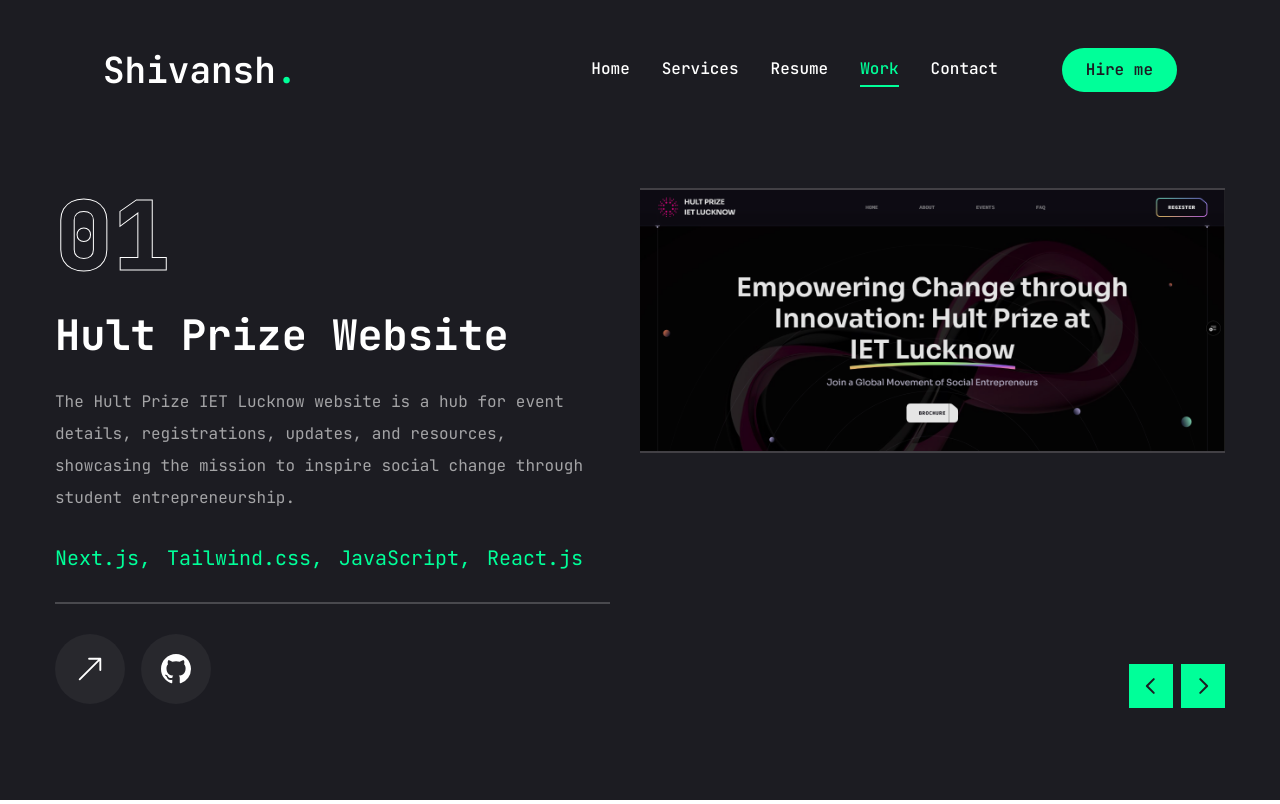
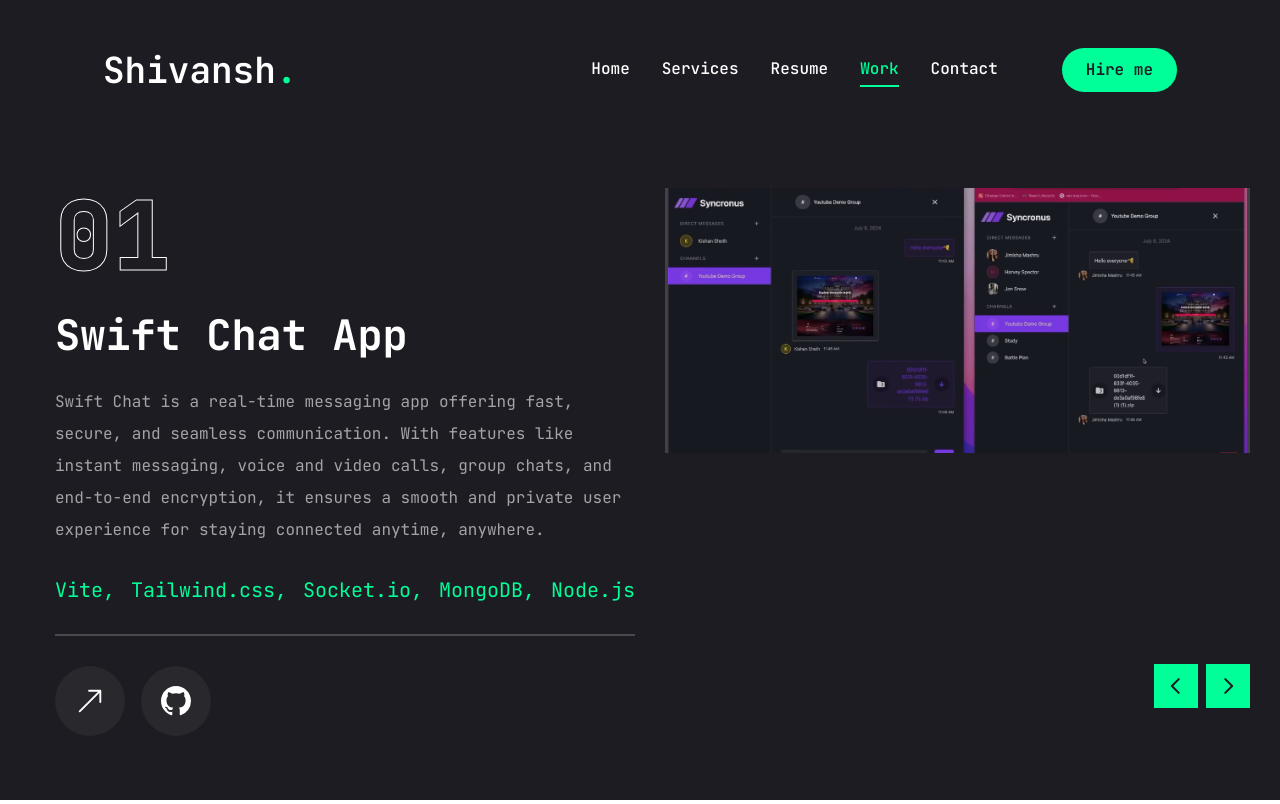
Before and after one commit to ShivanshKaushik007/Shivansh, a Next.js app: page /work in a window 1280 px wide. Built offline with nearby package versions, Linux system fonts and the light colour scheme.

Commit message:
project links updates

```diff
--- a/app/services/page.jsx
+++ b/app/services/page.jsx
@@ -26,9 +26,9 @@ const services = [
   },
   {
     num: "04",
-    title: "Logo Design",
+    title: "Graphic Design",
     description:
-      "Although I don't have much experience in this field but have designed some logos and love to do it.",
+      "Although I don't have much experience in this field but have designed some graphics and love to do it.",
     href: "/contact",
   },
 ];
--- a/app/work/page.jsx
+++ b/app/work/page.jsx
@@ -22,7 +22,57 @@ import WorkSliderBtns from "@/components/ui/WorkSliderBtns";
 const projects = [
   {
     num: "01",
-    category: "Hult Prize Website",
+    category: "Swift Chat App",
+    title: "project 1",
+    desription:
+      " Swift Chat is a real-time messaging app offering fast, secure, and seamless communication. With features like instant messaging, voice and video calls, group chats, and end-to-end encryption, it ensures a smooth and private user experience for staying connected anytime, anywhere. ",
+    stack: [
+      { name: "Vite" },
+      { name: "Tailwind.css" },
+      { name: "Socket.io" },
+      { name: "MongoDB" },
+      { name: "Node.js" },
+    ],
+    image: "/assets/thumb3.png",
+    live: "https://swift-qko3.onrender.com/",
+    github: "https://github.com/ShivanshKaushik007/swift",
+  },
+  {
+    num: "02",
+    category: "LiveNote",
+    title: "project 2",
+    desription:
+      " LiveNote is a real-time collaborative note-taking application inspired by Google Docs. It enables multiple users to create, edit, and share documents simultaneously with smooth, real-time updates.",
+    stack: [
+      { name: "Next.js" },
+      { name: "TypeScript" },
+      { name: "Tailwind.css" },
+      { name: "Clerk" },
+      { name: "ShadCN UI" },
+      { name: "LibeBlocks" },
+    ],
+    image: "/assets/thumb3.png",
+    live: "https://livenote-tau.vercel.app/",
+    github: "https://github.com/ShivanshKaushik007/livenote",
+  },
+  {
+    num: "03",
+    category: "FinEasy",
+    title: "project 2",
+    desription:
+      "FinEasy is a user-friendly financial management app designed to simplify budgeting, track expenses, and manage savings. It offers intuitive tools like automated expense categorization, personalized budget recommendations, and visual insights, empowering users to achieve their financial goals effortlessly. ",
+    stack: [
+      { name: "Next.js" },
+      { name: "Tailwind.css" },
+      { name: "Node.js" },
+    ],
+    image: "/assets/thumb2.png",
+    live: "https://fin-easy.vercel.app/",
+    github: "https://github.com/ShivanshKaushik007/FinEasy",
+  },
+  {
+    num: "04",
+    category: "Hult Prize IET LKO",
     title: "project 1",
     desription:
       " The Hult Prize IET Lucknow website is a hub for event details, registrations, updates, and resources, showcasing the mission to inspire social change through student entrepreneurship.",
@@ -34,39 +84,22 @@ const projects = [
     ],
     image: "/assets/thumb1.png",
     live: "https://hult-iet-lko.vercel.app/",
-    github: "https://github.com/PhantomPhreak007/hult",
+    github: "https://github.com/ShivanshKaushik007/hult",
   },
   {
-    num: "02",
-    category: "FinEasy",
+    num: "05",
+    category: "E-Cell IET LKO",
     title: "project 2",
     desription:
-      "FinEasy is a user-friendly financial management app designed to simplify budgeting, track expenses, and manage savings. It offers intuitive tools like automated expense categorization, personalized budget recommendations, and visual insights, empowering users to achieve their financial goals effortlessly. ",
+      "The E-Cell Website is a dynamic and user-friendly platform designed to showcase the initiatives, events, and vision of the Entrepreneurship Cell. Built with a modern tech stack, it serves as the digital presence of the E-Cell, engaging students, mentors, and industry leaders.",
     stack: [
       { name: "Next.js" },
       { name: "Tailwind.css" },
       { name: "Node.js" },
     ],
     image: "/assets/thumb2.png",
-    live: "",
-    github: "https://github.com/PhantomPhreak007/FinEasy",
-  },
-  {
-    num: "03",
-    category: "Swift Chat App",
-    title: "project 3",
-    desription:
-      " Swift Chat is a real-time messaging app offering fast, secure, and seamless communication. With features like instant messaging, voice and video calls, group chats, and end-to-end encryption, it ensures a smooth and private user experience for staying connected anytime, anywhere. ",
-    stack: [
-      { name: "Vite" },
-      { name: "Tailwind.css" },
-      { name: "Socket.io" },
-      { name: "MongoDB" },
-      { name: "Node.js" },
-    ],
-    image: "/assets/thumb3.png",
-    live: "",
-    github: "https://github.com/PhantomPhreak007/client",
+    live: "https://e-cell-iet-lko.vercel.app/",
+    github: "https://github.com/ShivanshKaushik007/E-cell",
   },
 ];
 
--- a/components/ui/Stats.jsx
+++ b/components/ui/Stats.jsx
@@ -15,7 +15,7 @@ const stats = [
     text: "Technologies mastered",
   },
   {
-    num: 12,
+    num: 309,
     text: "Code commits",
   },
 ];
```
